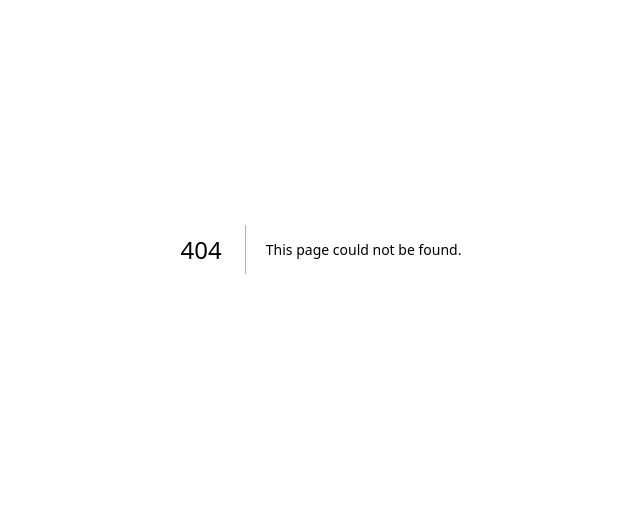
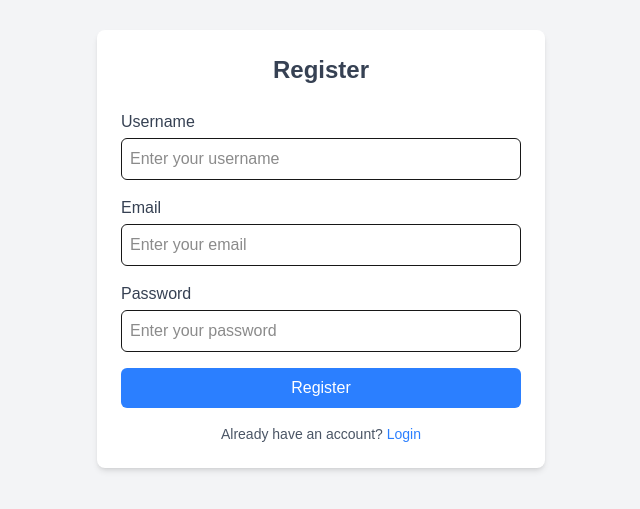
Before and after one commit to firoz-akhter/kanban-dnd, a Next.js app: page /register in a window 1280 px wide. Before the commit this address had no page. Shown: the part 151-660 px from the top of the page, without its empty margins (319-959 px from the left). Built offline with nearby package versions, Linux system fonts and the light colour scheme.

Commit message:
login, register page added

```diff
--- /dev/null
+++ b/app/login/page.tsx
@@ -0,0 +1,113 @@
+"use client";
+
+import React, { useState } from "react";
+import { useRouter } from "next/navigation";
+import Link from "next/link";
+import toast from "react-hot-toast";
+
+const Login = () => {
+  const [credentials, setCredentials] = useState({ email: "", password: "" });
+  const [loading, setLoading] = useState(false);
+  const router = useRouter();
+
+  const handleLogin = async (e: React.FormEvent<HTMLFormElement>) => {
+    e.preventDefault();
+    setLoading(true);
+
+    try {
+      const response = await fetch("http://localhost:4000/api/auth/login", {
+        method: "POST",
+        headers: { "Content-Type": "application/json" },
+        body: JSON.stringify(credentials),
+      });
+
+      const data = await response.json();
+      console.log("API Response:", data);
+
+      if (response.ok && data.token) {
+        // Save token to localStorage
+        localStorage.setItem("token", data.token);
+        localStorage.setItem("boardId", data.boardId || "");
+        console.log("Token saved to localStorage:", data.token);
+
+        toast.success("Login successful! 🎉");
+
+        // Navigate to home/landing page
+        router.push("/");
+        console.log("Navigating to home page...");
+      } else {
+        console.log("Login failed:", data.message);
+        toast.error(data.message || "Login failed. Please try again.");
+      }
+    } catch (error) {
+      console.error("Error during login:", error);
+      toast.error("An error occurred. Please try again later.");
+    } finally {
+      setLoading(false);
+    }
+  };
+
+  return (
+    <div className="flex items-center justify-center min-h-screen bg-gray-100">
+      <div className="w-full max-w-md p-6 bg-white rounded-lg shadow-md">
+        <h2 className="text-2xl font-semibold text-gray-700 text-center mb-6">
+          Login
+        </h2>
+        <form className="space-y-4" onSubmit={handleLogin}>
+          <div>
+            <label className="block text-gray-700 font-medium mb-1">
+              Email
+            </label>
+            <input
+              type="email"
+              placeholder="Enter your email"
+              value={credentials.email}
+              onChange={(e) =>
+                setCredentials({ ...credentials, email: e.target.value })
+              }
+              className="w-full p-2 border rounded-md focus:outline-none focus:ring-2 focus:ring-blue-500"
+              required
+              disabled={loading}
+            />
+          </div>
+          <div>
+            <label className="block text-gray-700 font-medium mb-1">
+              Password
+            </label>
+            <input
+              type="password"
+              placeholder="Enter your password"
+              value={credentials.password}
+              onChange={(e) =>
+                setCredentials({ ...credentials, password: e.target.value })
+              }
+              className="w-full p-2 border rounded-md focus:outline-none focus:ring-2 focus:ring-blue-500"
+              required
+              disabled={loading}
+            />
+          </div>
+          <button
+            type="submit"
+            disabled={loading}
+            className="w-full bg-blue-500 text-white py-2 px-4 rounded-md hover:bg-blue-600 transition duration-200 disabled:bg-blue-300 disabled:cursor-not-allowed"
+          >
+            {loading ? "Logging in..." : "Login"}
+          </button>
+        </form>
+        <div className="mt-4 text-center">
+          <p className="text-sm text-gray-600">
+            Don't have an account?{" "}
+            <Link
+              href="/register"
+              className="text-blue-500 hover:underline transition duration-200"
+            >
+              Register
+            </Link>
+          </p>
+        </div>
+      </div>
+    </div>
+  );
+};
+
+export default Login;
--- /dev/null
+++ b/app/register/page.tsx
@@ -0,0 +1,127 @@
+"use client";
+
+import React, { useState } from "react";
+import { useRouter } from "next/navigation";
+import Link from "next/link";
+import toast from "react-hot-toast";
+
+const Register = () => {
+  const [credentials, setCredentials] = useState({
+    username: "",
+    email: "",
+    password: "",
+  });
+  const [loading, setLoading] = useState(false);
+  const router = useRouter();
+
+  const handleRegister = async (e: React.FormEvent<HTMLFormElement>) => {
+    e.preventDefault();
+    setLoading(true);
+
+    try {
+      // Replace with your actual API endpoint
+      const response = await fetch("http://localhost:4000/api/auth/register", {
+        method: "POST",
+        headers: { "Content-Type": "application/json" },
+        body: JSON.stringify(credentials),
+      });
+
+      const data = await response.json();
+      console.log("API Response:", data);
+
+      if (response.ok) {
+        toast.success("Registration successful! Please log in. 🎉");
+        router.push("/login");
+      } else {
+        console.log("Registration failed:", data.message);
+        toast.error(data.message || "Registration failed. Please try again.");
+      }
+    } catch (error) {
+      console.error("Error during registration:", error);
+      toast.error("An error occurred. Please try again later.");
+    } finally {
+      setLoading(false);
+    }
+  };
+
+  return (
+    <div className="flex items-center justify-center min-h-screen bg-gray-100">
+      <div className="w-full max-w-md p-6 bg-white rounded-lg shadow-md">
+        <h2 className="text-2xl font-semibold text-gray-700 text-center mb-6">
+          Register
+        </h2>
+        <form onSubmit={handleRegister} className="space-y-4">
+          <div>
+            <label className="block text-gray-700 font-medium mb-1">
+              Username
+            </label>
+            <input
+              type="text"
+              placeholder="Enter your username"
+              value={credentials.username}
+              onChange={(e) =>
+                setCredentials({ ...credentials, username: e.target.value })
+              }
+              className="w-full p-2 border rounded-md focus:outline-none focus:ring-2 focus:ring-blue-500"
+              required
+              disabled={loading}
+            />
+          </div>
+          <div>
+            <label className="block text-gray-700 font-medium mb-1">
+              Email
+            </label>
+            <input
+              type="email"
+              placeholder="Enter your email"
+              value={credentials.email}
+              onChange={(e) =>
+                setCredentials({ ...credentials, email: e.target.value })
+              }
+              className="w-full p-2 border rounded-md focus:outline-none focus:ring-2 focus:ring-blue-500"
+              required
+              disabled={loading}
+            />
+          </div>
+          <div>
+            <label className="block text-gray-700 font-medium mb-1">
+              Password
+            </label>
+            <input
+              type="password"
+              placeholder="Enter your password"
+              value={credentials.password}
+              onChange={(e) =>
+                setCredentials({ ...credentials, password: e.target.value })
+              }
+              className="w-full p-2 border rounded-md focus:outline-none focus:ring-2 focus:ring-blue-500"
+              required
+              minLength={6}
+              disabled={loading}
+            />
+          </div>
+          <button
+            type="submit"
+            disabled={loading}
+            className="w-full bg-blue-500 text-white py-2 px-4 rounded-md hover:bg-blue-600 transition duration-200 disabled:bg-blue-300 disabled:cursor-not-allowed"
+          >
+            {loading ? "Registering..." : "Register"}
+          </button>
+        </form>
+        <div className="mt-4 text-center">
+          <p className="text-sm text-gray-600">
+            Already have an account?{" "}
+            <Link
+              href="/login"
+              className="text-blue-500 hover:underline transition duration-200"
+            >
+              Login
+            </Link>
+          </p>
+        </div>
+      </div>
+    </div>
+  );
+};
+
+export default Register;
--- a/components/Board.tsx
+++ b/components/Board.tsx
@@ -42,11 +42,14 @@ import {
 } from "@mui/material";
 import toast from "react-hot-toast";
 import Header from "./Header";
+import { useRouter } from "next/navigation";
 
 const Board = () => {
   // const oldTasks = INITIAL_TASKS;
 
   // const oldInitialBoardSections = OldInitializeBoard(INITIAL_TASKS);
+
+  const router = useRouter();
 
   const [boardColumns, setBoardColumns] = useState([]);
   console.log("boardColumns,,", boardColumns);
@@ -65,12 +68,17 @@ const Board = () => {
   // console.log(boardColumns);
 
   const baseUrl = "http://localhost:4000/api";
+  const boardId = localStorage.getItem("boardId");
+  const token = localStorage.getItem("token");
+  // console.log("localStorage board id", typeof boardId);
   const getBoardColumns = async () => {
     try {
-      const response = await fetch(`${baseUrl}/getBoardColumns`, {
+      const response = await fetch(`${baseUrl}/getBoardColumns/${boardId}`, {
         method: "GET",
         headers: {
           "Content-Type": "application/json",
+          // we will send token here
+          // token: `${token}`,
         },
       });
 
@@ -106,6 +114,9 @@ const Board = () => {
   };
 
   useEffect(() => {
+    if (!token) {
+      router.push("/login");
+    }
     fetchData();
   }, []);
 
@@ -125,7 +136,7 @@ const Board = () => {
       return;
     }
 
-    let boardId = "69317058536abc4e80038c55";
+    // let boardId = "69317058536abc4e80038c55";
 
     try {
       const response = await fetch(`${baseUrl}/addColumn/${boardId}`, {
```
